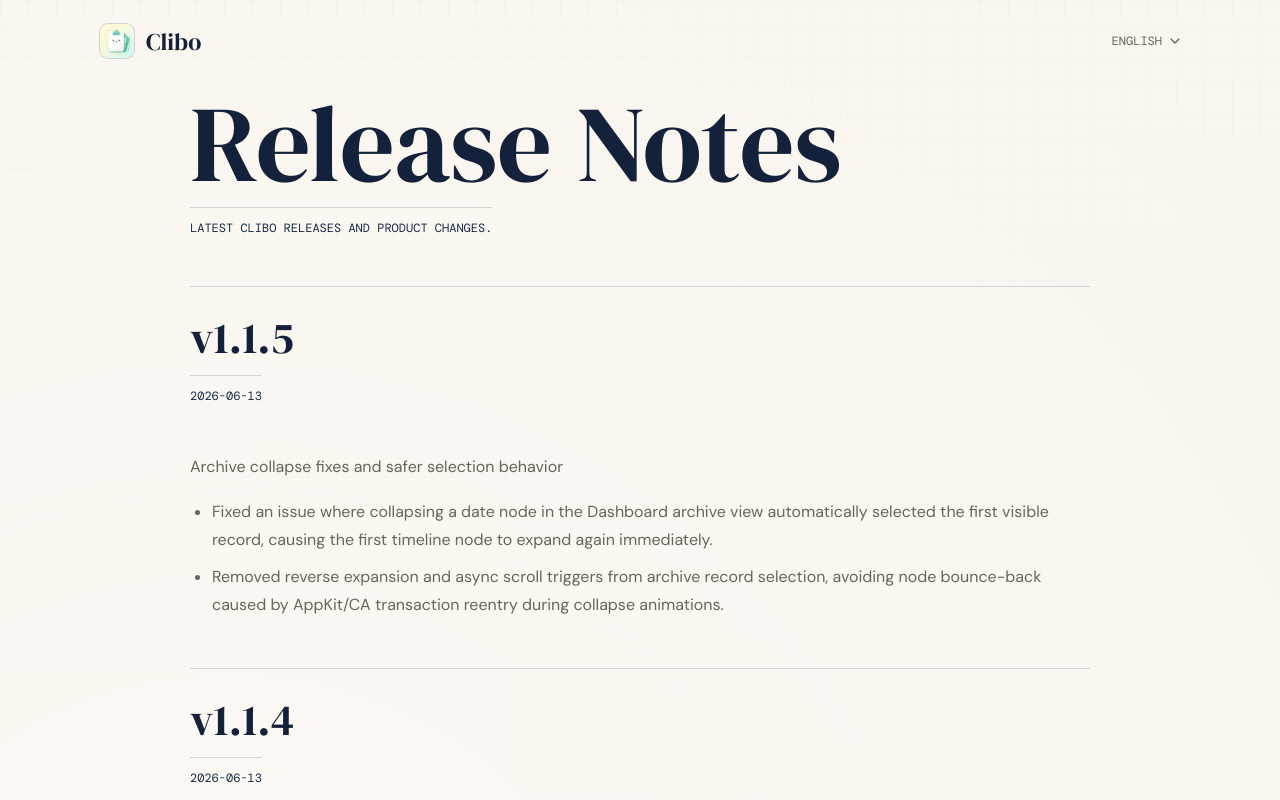
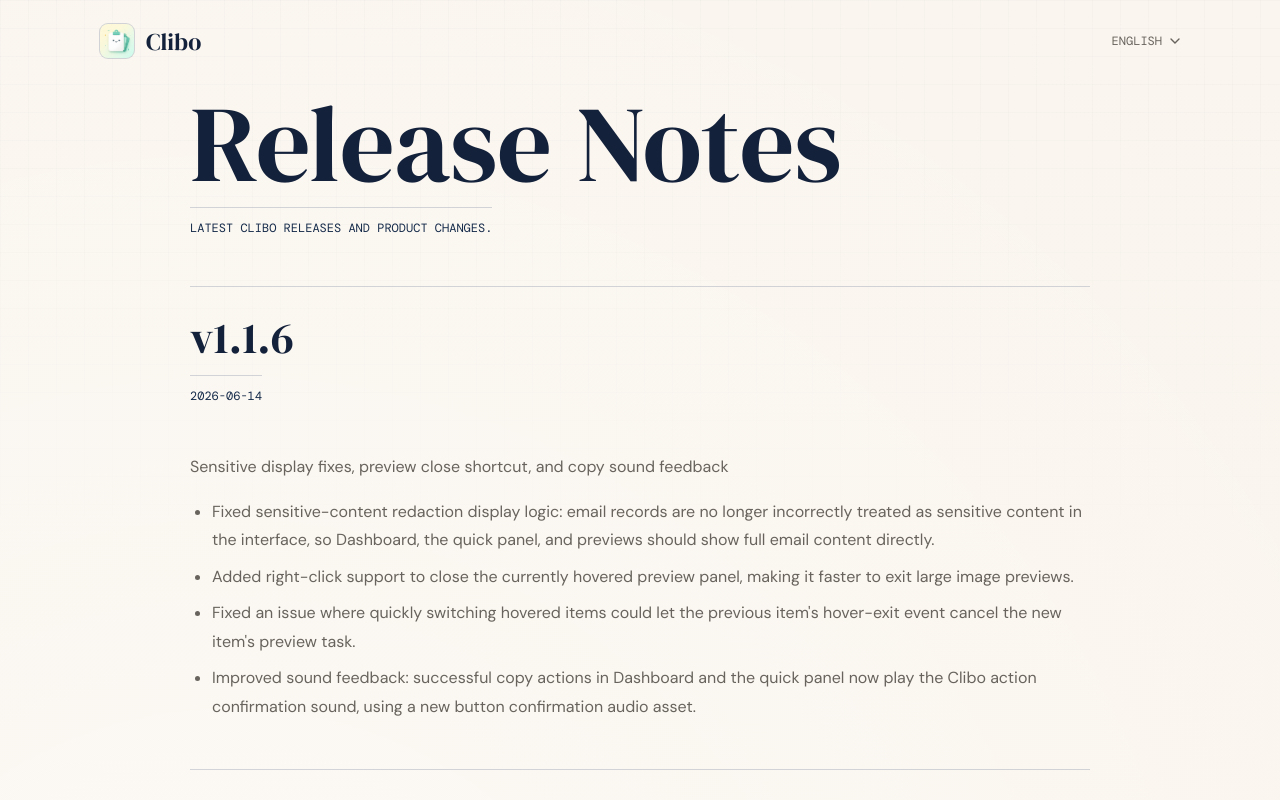
Before and after one commit to 08820048/Clibo_Site, a React (Vite) app: page /releases in a window 1280 px wide. Shown: the top 800 px of the page. Built offline with nearby package versions, Linux system fonts and the light colour scheme.

Commit message:
Add v1.1.6 release notes

```diff
--- a/index.html
+++ b/index.html
@@ -80,6 +80,14 @@
     <link rel="icon" type="image/png" href="/assets/clibo-icon.png" />
     <link rel="apple-touch-icon" href="/assets/clibo-icon.png" />
     <link rel="manifest" href="/site.webmanifest" />
+    <script>
+      document.documentElement.classList.add("js");
+    </script>
+    <style>
+      .js [data-seo-snapshot] {
+        display: none;
+      }
+    </style>
     <script defer src="https://cloud.umami.is/script.js" data-website-id="96752010-37c7-489b-af04-897e431ce981"></script>
     <link rel="preconnect" href="https://fonts.googleapis.com" />
     <link rel="preconnect" href="https://fonts.gstatic.com" crossorigin />
--- a/src/pages/Releases.jsx
+++ b/src/pages/Releases.jsx
@@ -42,6 +42,62 @@ function renderMarkdownLinks(text) {
 }
 
 const RELEASES = [
+  {
+    version: "1.1.6",
+    date: "2026-06-14",
+    title: {
+      en: "Sensitive display fixes, preview close shortcut, and copy sound feedback",
+      zh: "敏感内容显示修复、预览关闭快捷操作与复制提示音反馈",
+      ja: "機密表示の修正、プレビューを閉じる操作、コピー音フィードバック",
+      ko: "민감 콘텐츠 표시 수정, 미리보기 닫기 동작 및 복사 사운드 피드백",
+      fr: "Correctifs d'affichage sensible, fermeture d'apercu et sons de copie",
+      de: "Korrekturen fuer sensible Anzeige, Vorschau-Schliessen und Kopierklaenge",
+      it: "Correzioni contenuti sensibili, chiusura anteprima e suoni copia",
+      es: "Correcciones de contenido sensible, cierre de vista previa y sonidos de copia",
+    },
+    notes: [
+      {
+        en: "Fixed sensitive-content redaction display logic: email records are no longer incorrectly treated as sensitive content in the interface, so Dashboard, the quick panel, and previews should show full email content directly.",
+        zh: "修复敏感内容脱敏显示逻辑：邮箱类型记录不再被界面误判为敏感内容，Dashboard、快捷面板和预览中应直接显示完整邮箱内容。",
+        ja: "機密内容のマスク表示ロジックを修正しました。メールタイプの記録が UI で機密内容として誤判定されなくなり、Dashboard、クイックパネル、プレビューで完全なメール内容を直接表示します。",
+        ko: "민감 콘텐츠 마스킹 표시 로직을 수정했습니다. 이메일 유형 기록이 더 이상 인터페이스에서 민감 콘텐츠로 잘못 판단되지 않으며, Dashboard, 빠른 패널, 미리보기에서 전체 이메일 내용을 직접 표시합니다.",
+        fr: "Correction de la logique d'affichage masque des contenus sensibles : les enregistrements de type e-mail ne sont plus traites a tort comme sensibles dans l'interface, et Dashboard, le panneau rapide et les apercus affichent directement le contenu complet.",
+        de: "Die Anzeige-Logik fuer maskierte sensible Inhalte wurde korrigiert: E-Mail-Eintraege werden in der Oberflaeche nicht mehr faelschlich als sensibel behandelt, sodass Dashboard, Schnellpanel und Vorschauen den vollstaendigen E-Mail-Inhalt direkt anzeigen.",
+        it: "Corretta la logica di visualizzazione oscurata dei contenuti sensibili: i record di tipo email non vengono piu trattati erroneamente come sensibili nell'interfaccia, quindi Dashboard, pannello rapido e anteprime mostrano direttamente il contenuto email completo.",
+        es: "Se corrigio la logica de redaccion de contenido sensible: los registros de tipo correo ya no se tratan erroneamente como sensibles en la interfaz, por lo que Dashboard, el panel rapido y las vistas previas muestran el contenido completo directamente.",
+      },
+      {
+        en: "Added right-click support to close the currently hovered preview panel, making it faster to exit large image previews.",
+        zh: "新增鼠标右键关闭当前悬停预览面板，便于快速退出大图预览。",
+        ja: "現在ホバーしているプレビューパネルを右クリックで閉じられるようにし、大きな画像プレビューから素早く抜けられるようにしました。",
+        ko: "현재 hover 중인 미리보기 패널을 마우스 오른쪽 클릭으로 닫을 수 있게 하여 큰 이미지 미리보기에서 빠르게 벗어날 수 있습니다.",
+        fr: "Ajout de la fermeture du panneau d'apercu survole par clic droit, pour quitter plus rapidement les grands apercus d'image.",
+        de: "Rechtsklick kann jetzt das aktuell per Hover angezeigte Vorschaupanel schliessen, um grosse Bildvorschauen schneller zu verlassen.",
+        it: "Aggiunto il clic destro per chiudere il pannello anteprima attualmente in hover, cosi e piu rapido uscire dalle anteprime immagine grandi.",
+        es: "Se agrego clic derecho para cerrar el panel de vista previa bajo el cursor, facilitando salir rapidamente de vistas previas de imagen grandes.",
+      },
+      {
+        en: "Fixed an issue where quickly switching hovered items could let the previous item's hover-exit event cancel the new item's preview task.",
+        zh: "修复快速切换悬停项时，旧条目的 hover 退出事件误取消新条目预览任务的问题。",
+        ja: "ホバー項目を素早く切り替えたとき、古い項目の hover 終了イベントが新しい項目のプレビュータスクを誤ってキャンセルする問題を修正しました。",
+        ko: "hover 항목을 빠르게 전환할 때 이전 항목의 hover 종료 이벤트가 새 항목의 미리보기 작업을 잘못 취소하던 문제를 수정했습니다.",
+        fr: "Correction d'un probleme ou, lors du changement rapide d'element survole, l'evenement de sortie hover de l'ancien element pouvait annuler par erreur la tache d'apercu du nouvel element.",
+        de: "Problem behoben, bei dem beim schnellen Wechsel des Hover-Elements das Hover-Exit-Ereignis des alten Eintrags faelschlich die Vorschauaufgabe des neuen Eintrags abbrechen konnte.",
+        it: "Risolto un problema per cui, passando rapidamente tra elementi in hover, l'evento di uscita hover del vecchio elemento poteva annullare erroneamente l'attivita di anteprima del nuovo elemento.",
+        es: "Se corrigio un problema por el que al cambiar rapidamente entre elementos bajo el cursor, el evento de salida hover del elemento anterior podia cancelar por error la tarea de vista previa del nuevo elemento.",
+      },
+      {
+        en: "Improved sound feedback: successful copy actions in Dashboard and the quick panel now play the Clibo action confirmation sound, using a new button confirmation audio asset.",
+        zh: "优化提示音反馈：Dashboard 和快捷面板中的复制成功操作会播放 Clibo 操作提示音，并切换为新的按钮确认音效素材。",
+        ja: "サウンドフィードバックを改善しました。Dashboard とクイックパネルでコピーが成功したときに Clibo の操作確認音を再生し、新しいボタン確認音素材に切り替えました。",
+        ko: "사운드 피드백을 개선했습니다. Dashboard와 빠른 패널에서 복사가 성공하면 Clibo 작업 확인음이 재생되며, 새로운 버튼 확인 사운드 소재로 전환했습니다.",
+        fr: "Amelioration du retour sonore : les copies reussies dans Dashboard et le panneau rapide jouent maintenant le son de confirmation d'action Clibo, avec un nouvel effet sonore de confirmation de bouton.",
+        de: "Sound-Feedback verbessert: Erfolgreiche Kopieraktionen in Dashboard und Schnellpanel spielen jetzt den Clibo-Aktionsbestaetigungston und verwenden ein neues Button-Bestaetigungs-Audio.",
+        it: "Migliorato il feedback sonoro: le copie riuscite in Dashboard e nel pannello rapido riproducono ora il suono di conferma azione di Clibo, usando un nuovo effetto di conferma pulsante.",
+        es: "Se mejoro el feedback sonoro: las copias correctas en Dashboard y el panel rapido ahora reproducen el sonido de confirmacion de accion de Clibo, con un nuevo recurso de audio de confirmacion de boton.",
+      },
+    ],
+  },
   {
     version: "1.1.5",
     date: "2026-06-13",
--- a/src/seo/metadata.js
+++ b/src/seo/metadata.js
@@ -50,7 +50,7 @@ export const SEO_ROUTES = {
   "/releases": {
     title: "Release Notes - Clibo",
     description:
-      "See the latest Clibo 1.1.5 release notes, product changes, feature updates, fixes, and localization improvements.",
+      "See the latest Clibo 1.1.6 release notes, product changes, feature updates, fixes, and localization improvements.",
     path: "/releases",
     type: "article",
     image: DEFAULT_IMAGE,
```
Also changed, not shown: scripts/generate-seo-pages.mjs (+40 -6 lines).
